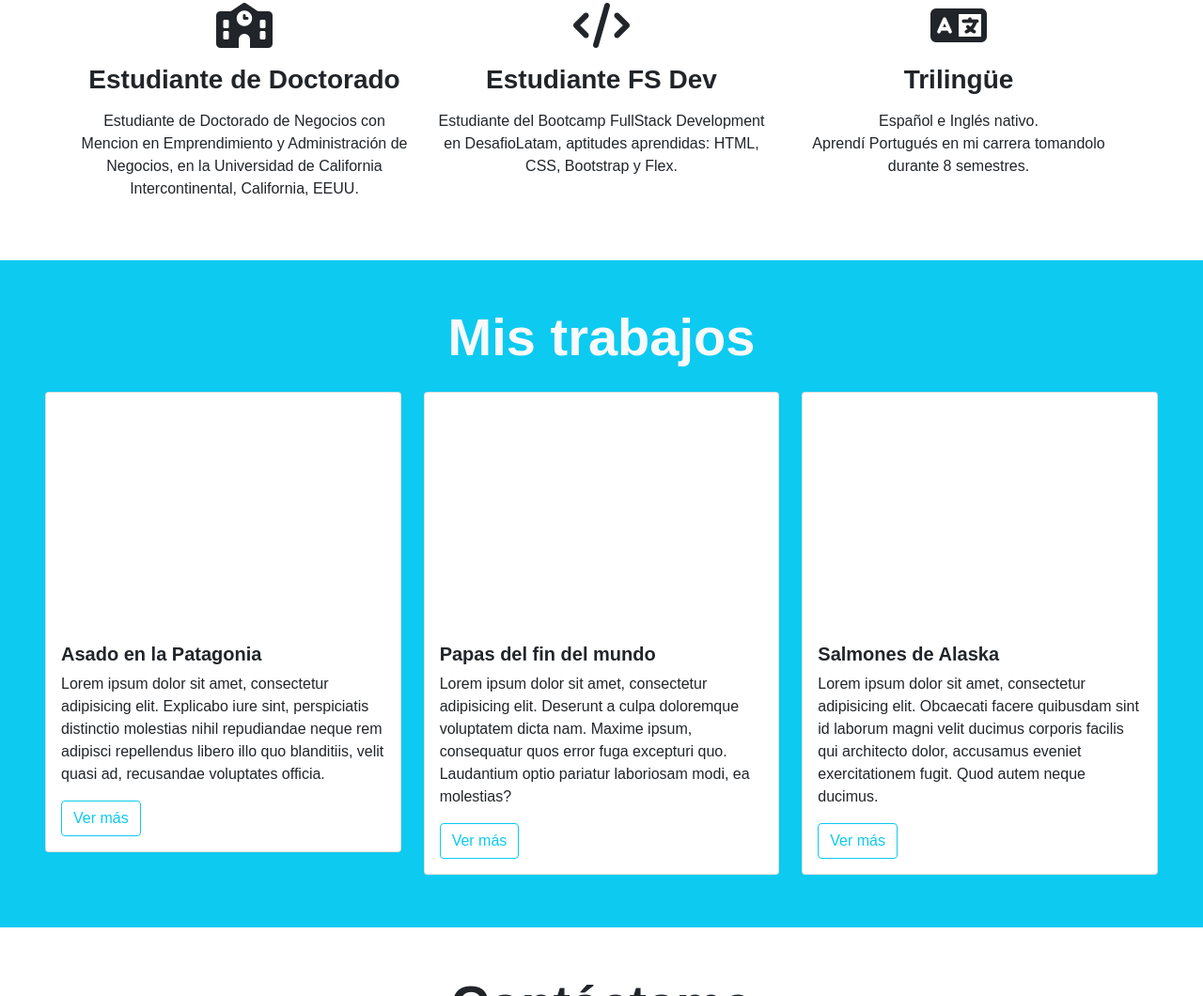
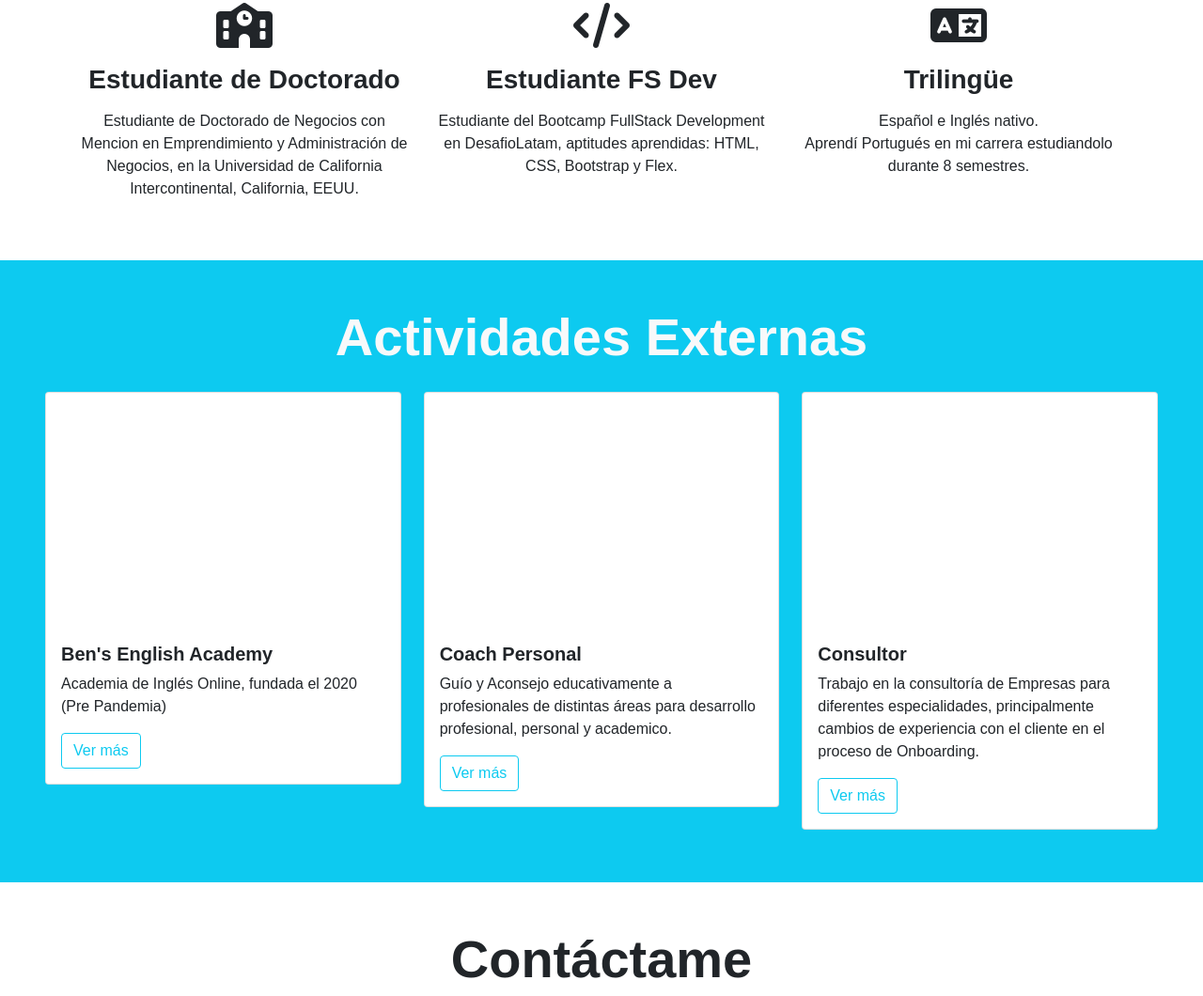
Before and after one commit to bentheornn/desafiolatam_git, a plain HTML site: page index.html in a window 1280 px wide. Shown: the part 842-1902 px from the top of the page at 94% size. Drawn offline with nearby package versions, Linux system fonts and the light colour scheme.

Commit message:
4th_dblcheck

```diff
--- a/index.html
+++ b/index.html
@@ -110,7 +110,7 @@
           <p class="my-3">
             Español e Inglés nativo.
             <br />
-            Aprendí Portugués en mi carrera tomandolo durante 8 semestres.
+            Aprendí Portugués en mi carrera estudiandolo durante 8 semestres.
           </p>
         </div>
       </div>
@@ -118,7 +118,7 @@
 
     <section id="Mis-trabajos" class="my-5 p-5 bg-info">
       <h2 class="display-4 fw-bold text-center text-light mb-3">
-        Mis trabajos
+        Actividades Externas
       </h2>
 
       <div class="row">
@@ -129,12 +129,9 @@
               style="background-image: url(assets/img/card-1.jpg)"
             ></div>
             <div class="card-body">
-              <h5 class="card-title fw-bold">Asado en la Patagonia</h5>
+              <h5 class="card-title fw-bold">Ben's English Academy</h5>
               <p class="card-text">
-                Lorem ipsum dolor sit amet, consectetur adipisicing elit.
-                Explicabo iure sint, perspiciatis distinctio molestias nihil
-                repudiandae neque rem adipisci repellendus libero illo quo
-                blanditiis, velit quasi ad, recusandae voluptates officia.
+                Academia de Inglés Online, fundada el 2020 (Pre Pandemia)
               </p>
               <button type="button" class="btn btn-outline-info">
                 Ver más
@@ -149,12 +146,10 @@
               style="background-image: url(assets/img/card-2.jpg)"
             ></div>
             <div class="card-body">
-              <h5 class="card-title fw-bold">Papas del fin del mundo</h5>
+              <h5 class="card-title fw-bold">Coach Personal</h5>
               <p class="card-text">
-                Lorem ipsum dolor sit amet, consectetur adipisicing elit.
-                Deserunt a culpa doloremque voluptatem dicta nam. Maxime ipsum,
-                consequatur quos error fuga excepturi quo. Laudantium optio
-                pariatur laboriosam modi, ea molestias?
+                Guío y Aconsejo educativamente a profesionales de distintas
+                áreas para desarrollo profesional, personal y academico.
               </p>
               <button type="button" class="btn btn-outline-info">
                 Ver más
@@ -169,12 +164,11 @@
               style="background-image: url(assets/img/card-3.jpg)"
             ></div>
             <div class="card-body">
-              <h5 class="card-title fw-bold">Salmones de Alaska</h5>
+              <h5 class="card-title fw-bold">Consultor</h5>
               <p class="card-text">
-                Lorem ipsum dolor sit amet, consectetur adipisicing elit.
-                Obcaecati facere quibusdam sint id laborum magni velit ducimus
-                corporis facilis qui architecto dolor, accusamus eveniet
-                exercitationem fugit. Quod autem neque ducimus.
+                Trabajo en la consultoría de Empresas para diferentes
+                especialidades, principalmente cambios de experiencia con el
+                cliente en el proceso de Onboarding.
               </p>
               <button type="button" class="btn btn-outline-info">
                 Ver más
```
